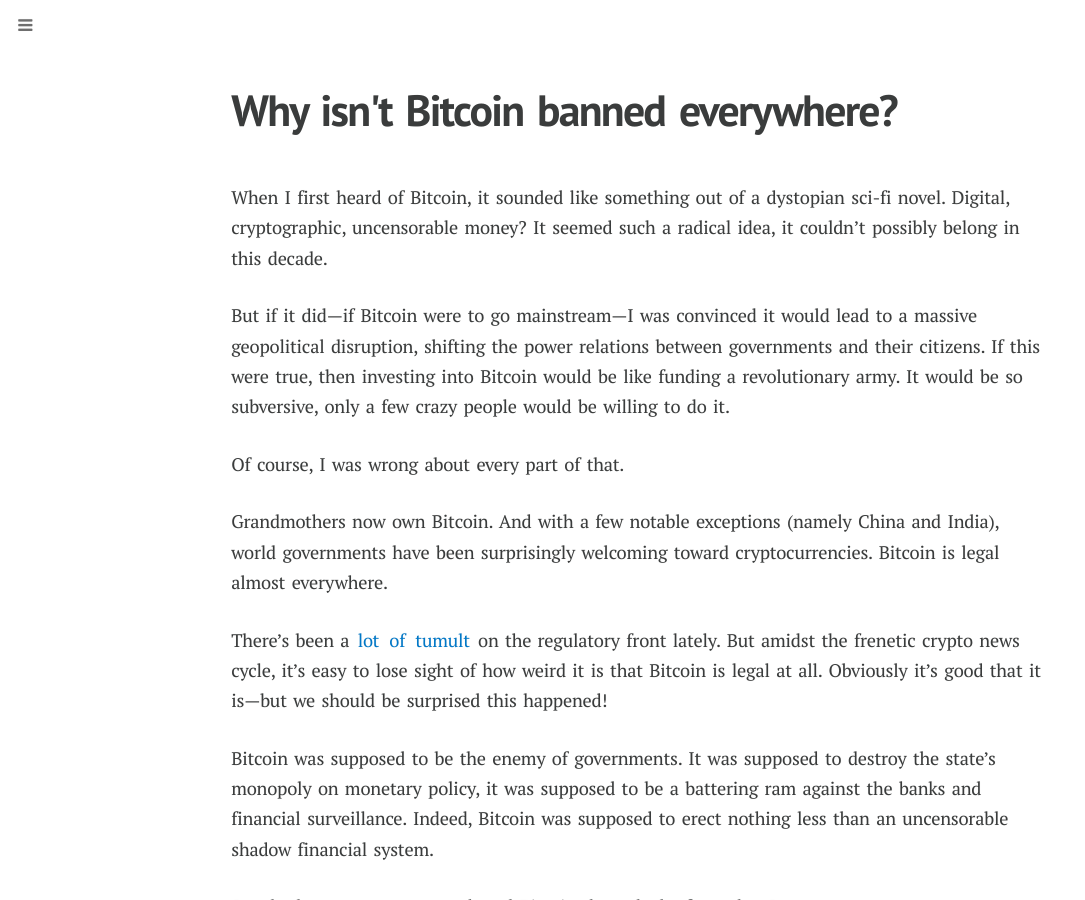
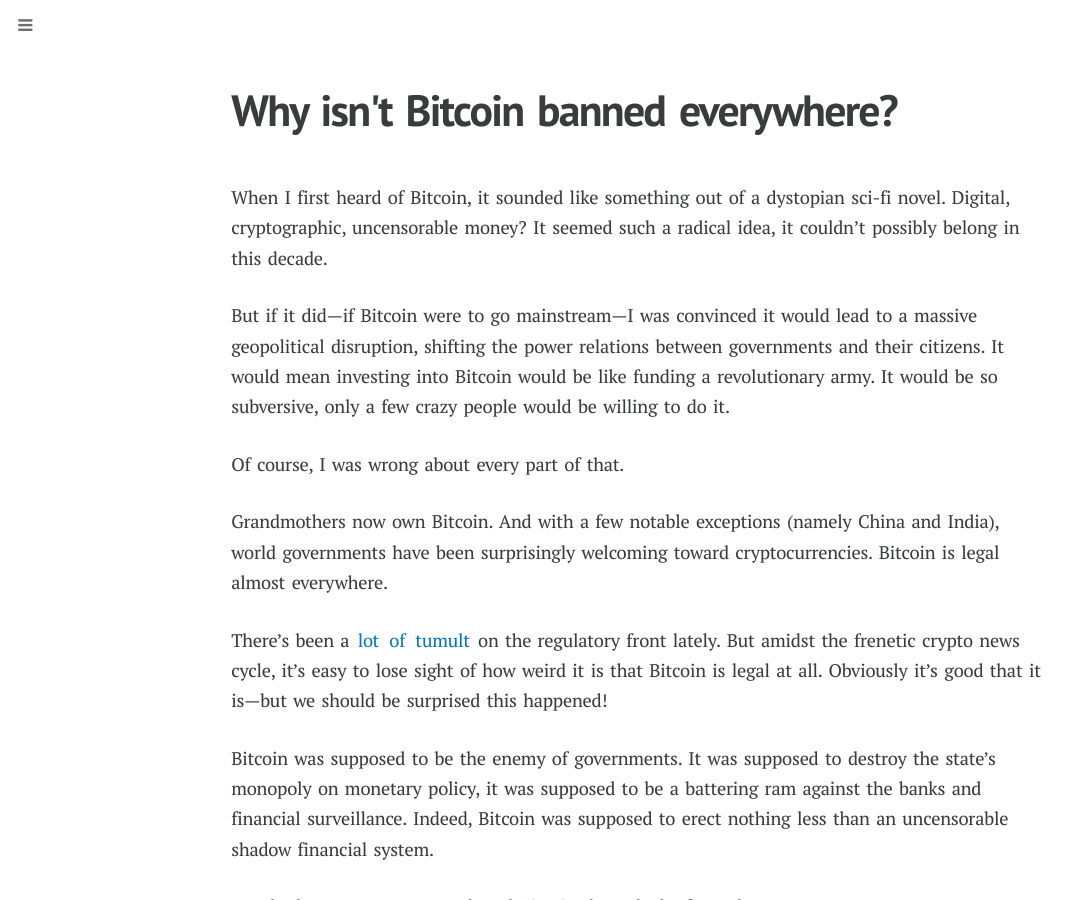
Before and after one commit to Ismenama5s/haseeb-qureshi.github.io, a Jekyll site: the page built from _posts/2018-09-20-bitcoin-is-the-only-sovereign-friendly-cryptocurrency.md, in a window 1280 px wide and 900 px high. Shown: the whole window, without its empty margins (0-1085 px from the left). Built offline with Jekyll 4.4.1, drawn with Linux system fonts in a browser that asks for light colours; nearby versions of some CDN libraries; some web fonts are replaced; comment, search, counter and statistics services are not loaded.

```diff
--- a/_posts/2018-09-20-bitcoin-is-the-only-sovereign-friendly-cryptocurrency.md
+++ b/_posts/2018-09-20-bitcoin-is-the-only-sovereign-friendly-cryptocurrency.md
@@ -1,13 +1,13 @@
 ---
 title: "Why isn't Bitcoin banned everywhere?"
 tags: [blockchain]
-image: bitcoin-globe.png
+image: bitcoin_ban.jpg
 featured: "true"
 ---
 
 When I first heard of Bitcoin, it sounded like something out of a dystopian sci-fi novel. Digital, cryptographic, uncensorable money? It seemed such a radical idea, it couldn't possibly belong in this decade.
 
-But if it did—if Bitcoin were to go mainstream—I was convinced it would lead to a massive geopolitical disruption, shifting the power relations between governments and their citizens. If this were true, then investing into Bitcoin would be like funding a revolutionary army. It would be so subversive, only a few crazy people would be willing to do it.
+But if it did—if Bitcoin were to go mainstream—I was convinced it would lead to a massive geopolitical disruption, shifting the power relations between governments and their citizens. It would mean investing into Bitcoin would be like funding a revolutionary army. It would be so subversive, only a few crazy people would be willing to do it.
 
 Of course, I was wrong about every part of that.
 
@@ -23,7 +23,9 @@ So why have governments ushered Bitcoin through the front door?
 
 I've been thinking about this question a lot lately, because I feel it demands answering. I've come up with three potential explanations.
 
-**The first is that "all innovation is good innovation."** Perhaps governments recognize the inevitable growth of blockchain technology and don't want to stem innovation too early via overregulation. This is plausible: you still hear the echoes of "blockchain not Bitcoin" within the halls of industry, and blockchain idealism has become safe cocktail party conversation.
+**The first is that "all innovation is good innovation."**
+
+Perhaps governments recognize the inevitable growth of blockchain technology and don't want to stem innovation too early via overregulation. This is plausible: you still hear the echoes of "blockchain not Bitcoin" within the halls of industry, and blockchain idealism has become safe cocktail party conversation.
 
 But this explanation falls short. First of all, we already *have* blockchains. Further Bitcoin development isn't likely to contribute to enterprise blockchain deployments. If the purpose of letting Bitcoin flourish was to usher in the age of enterprise blockchains, its job is already done.
 
```
Also changed, not shown: images/bitcoin_ban.jpg (added), images/bitcoin_print.jpeg (added).
